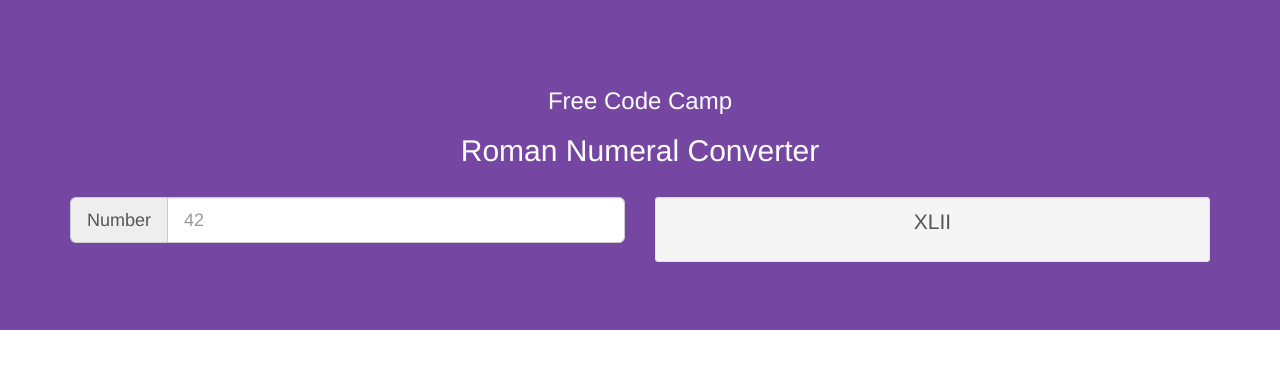
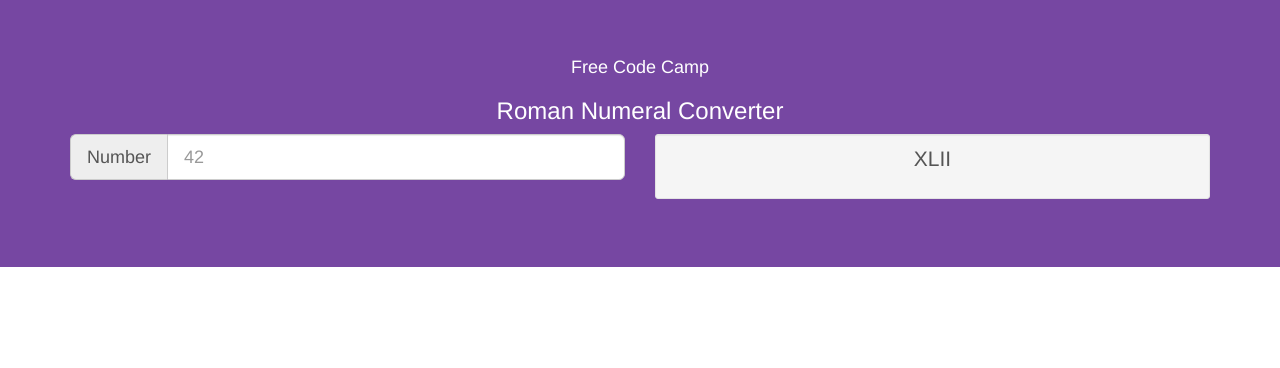
Before and after one commit to azman1101/Roman-Numeral-Converter, a plain HTML site: page index.html in a window 1280 px wide. Drawn offline with nearby package versions, Linux system fonts and the light colour scheme.

Commit message:
Add files via upload

```diff
--- a/index.html
+++ b/index.html
@@ -34,10 +34,8 @@ Released under the MIT license: http://jsbin.mit-license.org
 <body>
   <div class="jumbotron">
   <div class = "container text-center">
-    <br>
-    <h3>Free Code Camp</h3>
-    <h2>Roman Numeral Converter</h2>
-    <br>
+    <h4>Free Code Camp</h4>
+    <h3>Roman Numeral Converter</h3>
 
     <div class="row">
       <div class="col-sm-6">
```
